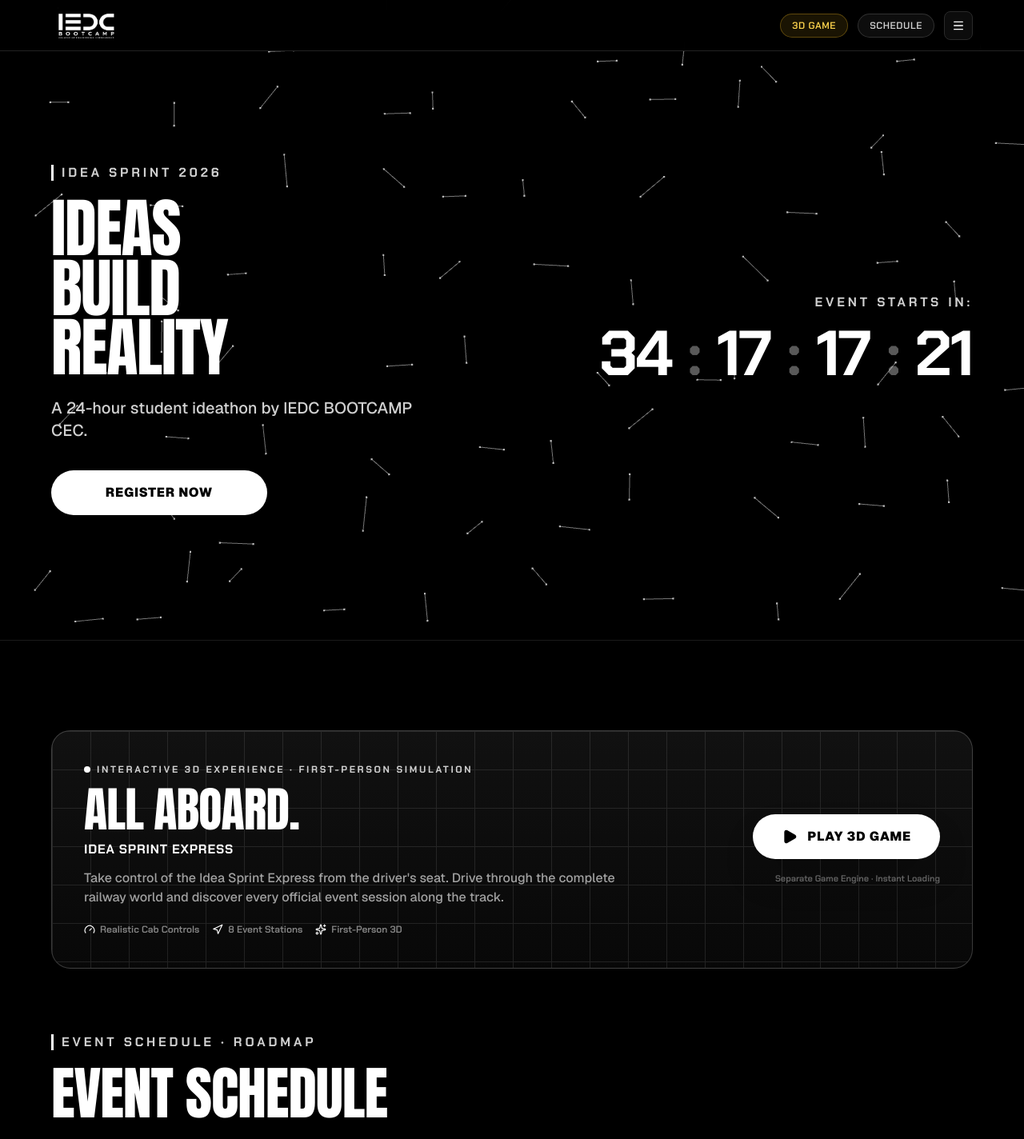
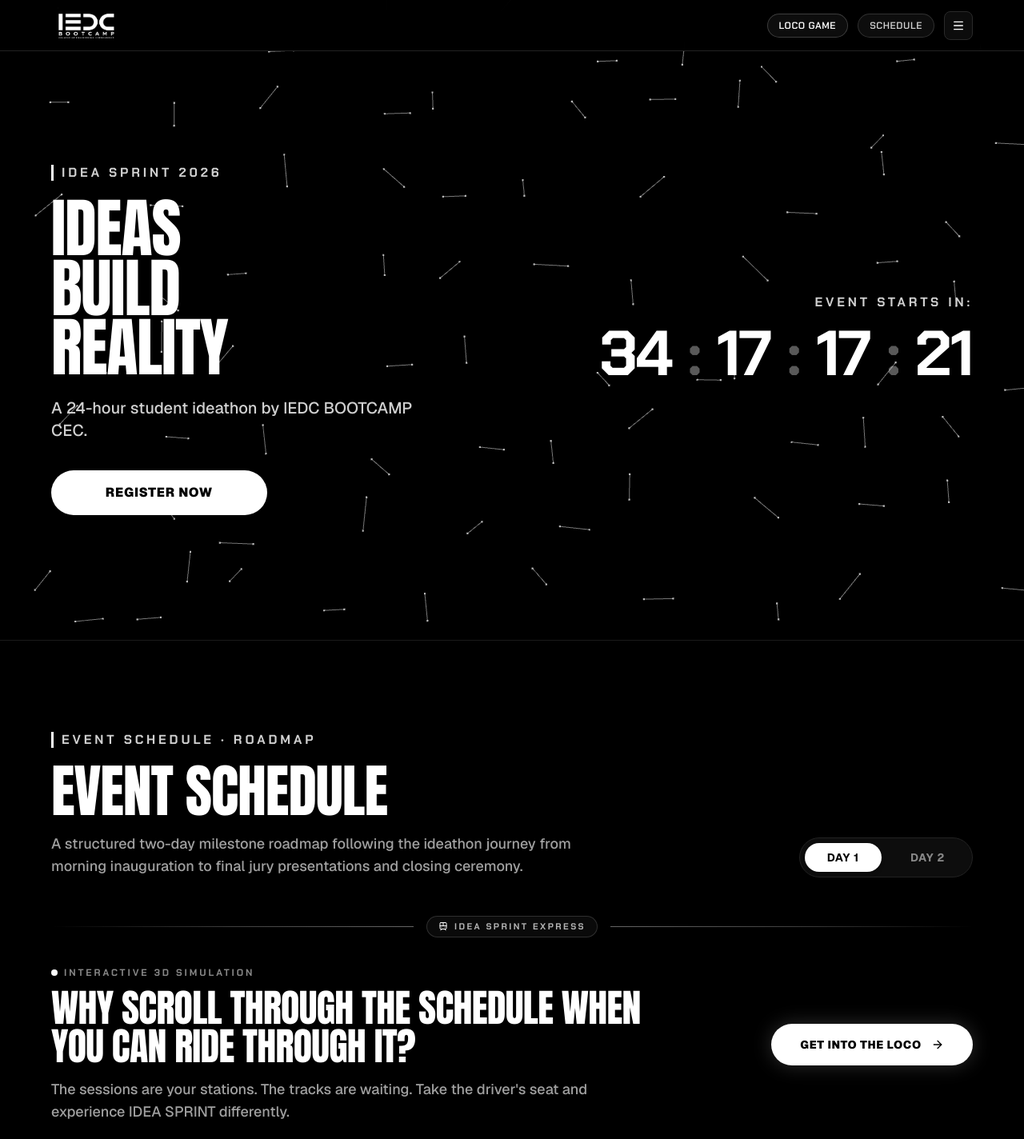
Before and after one commit to alsabithka/IEDC_Task, a React (Vite) app: page / in a window 1280 px wide. Shown: the top 1424 px of the page at 80% size. Built offline with nearby package versions, Linux system fonts and the light colour scheme.

Commit message:
feat(promo): implement sleek promotional callout under event schedule with GET INTO THE LOCO cta

```diff
--- a/src/components/layout/PanelHeader.tsx
+++ b/src/components/layout/PanelHeader.tsx
@@ -25,13 +25,13 @@ export const PanelHeader: React.FC = () => {
           <BrandEmblem className="h-8 sm:h-9 md:h-10 w-auto object-contain shrink-0 transition-transform duration-200 group-hover:scale-105" />
         </a>
 
-        {/* Right: Game & Schedule Shortcut & Compact Hamburger Menu Button */}
+        {/* Right: Loco Game & Schedule Shortcuts & Hamburger Menu Button */}
         <div className="flex items-center gap-3">
           <a
-            href="#game-menu"
-            className="hidden sm:inline-flex items-center gap-1.5 px-3.5 py-1.5 rounded-full border border-amber-400/30 bg-amber-400/10 text-xs font-mono uppercase tracking-wider text-amber-300 hover:text-white hover:bg-amber-400/20 transition-all cursor-pointer"
+            href="#/train-game"
+            className="hidden sm:inline-flex items-center gap-1.5 px-3.5 py-1.5 rounded-full border border-white/20 bg-white/5 text-xs font-mono uppercase tracking-wider text-white hover:bg-white/10 hover:border-white/40 transition-all cursor-pointer"
           >
-            3D Game
+            Loco Game
           </a>
 
           <a
@@ -67,11 +67,11 @@ export const PanelHeader: React.FC = () => {
             </div>
             <div className="flex items-center gap-2.5">
               <a
-                href="#game-menu"
+                href="#/train-game"
                 onClick={() => setMenuOpen(false)}
-                className="inline-flex items-center justify-center rounded-full border border-amber-400/40 bg-amber-400/10 text-amber-300 px-4 py-2 font-sans text-xs font-bold uppercase tracking-wider hover:bg-amber-400/20 transition-all cursor-pointer"
+                className="inline-flex items-center justify-center rounded-full border border-white/20 bg-white/5 text-white px-4 py-2 font-sans text-xs font-bold uppercase tracking-wider hover:bg-white/10 transition-all cursor-pointer"
               >
-                3D Game
+                Loco Game
               </a>
               <a
                 href="#schedule"
--- a/src/components/sections/ScheduleRoadmapSection.tsx
+++ b/src/components/sections/ScheduleRoadmapSection.tsx
@@ -1,5 +1,5 @@
 import React, { useState } from 'react'
-import { TrainGameInvitation } from './TrainGameInvitation'
+import { TrainGamePromo } from './TrainGamePromo'
 import {
   Clock,
   MapPin,
@@ -167,31 +167,14 @@ export const ScheduleRoadmapSection: React.FC<ScheduleRoadmapSectionProps> = ({
 
   return (
     <section
-      id="schedule-roadmap"
-      className="relative w-full min-h-screen bg-[#000000] text-white py-16 sm:py-24 lg:py-28 px-4 sm:px-8 lg:px-12 xl:px-16 2xl:px-20 border-t border-[#1a1a1a] select-none"
+      id="schedule"
+      className="relative w-full min-h-screen scroll-mt-16 sm:scroll-mt-20 bg-[#000000] text-white py-16 sm:py-24 lg:py-28 px-4 sm:px-8 lg:px-12 xl:px-16 2xl:px-20 border-t border-[#1a1a1a] select-none"
     >
       <div className="w-full max-w-[1720px] 2xl:max-w-[1800px] mx-auto">
         {/* ==================================================================
-            1. IDEA SPRINT EXPRESS — 3D TRAIN GAME MENU (ABOVE THE SCHEDULE)
+            1. SECTION HEADER (High-Impact Editorial Header)
             ================================================================== */}
-        <div id="game-menu" className="mb-14 sm:mb-20 scroll-mt-20">
-          <TrainGameInvitation
-            onPlayGame={
-              onPlayGame ||
-              (() => {
-                window.location.hash = '#/train-game'
-              })
-            }
-          />
-        </div>
-
-        {/* ==================================================================
-            2. SECTION HEADER (High-Impact Editorial Header)
-            ================================================================== */}
-        <div
-          id="schedule"
-          className="flex flex-col lg:flex-row lg:items-end justify-between gap-6 sm:gap-8 mb-12 sm:mb-16 lg:mb-20 scroll-mt-20"
-        >
+        <div className="flex flex-col lg:flex-row lg:items-end justify-between gap-6 sm:gap-8 mb-8 sm:mb-12">
           <div className="max-w-2xl">
             {/* Identification Label */}
             <div className="flex items-center gap-2.5 mb-3 sm:mb-4">
@@ -243,7 +226,22 @@ export const ScheduleRoadmapSection: React.FC<ScheduleRoadmapSectionProps> = ({
         </div>
 
         {/* ==================================================================
-            2. ROADMAP TRACK (Focused Road Track for Selected Day)
+            2. PROMOTIONAL TRAIN GAME CALLOUT (UNDER EVENT SCHEDULE)
+            "WHY SCROLL THROUGH THE SCHEDULE WHEN YOU CAN RIDE THROUGH IT?"
+            ================================================================== */}
+        <div className="mb-12 sm:mb-16">
+          <TrainGamePromo
+            onPlayGame={
+              onPlayGame ||
+              (() => {
+                window.location.hash = '#/train-game'
+              })
+            }
+          />
+        </div>
+
+        {/* ==================================================================
+            3. ROADMAP TRACK (Focused Road Track for Selected Day)
             ================================================================== */}
         <div className="w-full max-w-4xl mx-auto">
           {visibleDays.map((daySchedule) => (
--- /dev/null
+++ b/src/components/sections/TrainGamePromo.tsx
@@ -0,0 +1,71 @@
+import React from 'react'
+import { ArrowRight, Train } from 'lucide-react'
+
+export interface TrainGamePromoProps {
+  onPlayGame: () => void
+  className?: string
+}
+
+export const TrainGamePromo: React.FC<TrainGamePromoProps> = ({
+  onPlayGame,
+  className = '',
+}) => {
+  return (
+    <div className={`relative w-full ${className}`}>
+      {/* ── Top Attractive Railway Line Accent ── */}
+      <div className="relative flex items-center justify-between gap-4 mb-6 sm:mb-8" aria-hidden="true">
+        {/* Track Line Left */}
+        <div className="h-px flex-1 bg-gradient-to-r from-transparent via-white/25 to-white/40" />
+
+        {/* Center Railway Badge Indicator */}
+        <div className="flex items-center gap-2 px-3.5 py-1 rounded-full border border-white/15 bg-[#0a0a0a] text-white/70 text-[10px] sm:text-[11px] font-mono font-bold uppercase tracking-[0.22em] shrink-0">
+          <Train className="h-3 w-3 text-white" />
+          <span>IDEA SPRINT EXPRESS</span>
+        </div>
+
+        {/* Track Line Right */}
+        <div className="h-px flex-1 bg-gradient-to-l from-transparent via-white/25 to-white/40" />
+      </div>
+
+      {/* ── Main Editorial Content (No Enclosing Box) ── */}
+      <div className="flex flex-col lg:flex-row lg:items-center justify-between gap-6 sm:gap-10 py-1">
+        <div className="max-w-3xl">
+          {/* Eyebrow Label */}
+          <div className="flex items-center gap-2 mb-2 sm:mb-3">
+            <span className="w-2 h-2 rounded-full bg-white animate-pulse" />
+            <span className="font-mono text-[11px] sm:text-xs font-bold uppercase tracking-[0.24em] text-[#888888]">
+              INTERACTIVE 3D SIMULATION
+            </span>
+          </div>
+
+          {/* Main Headline */}
+          <h3 className="font-display font-normal uppercase text-white tracking-[-0.015em] text-2xl sm:text-3xl md:text-4xl lg:text-5xl leading-[1.02]">
+            WHY SCROLL THROUGH THE SCHEDULE WHEN YOU CAN RIDE THROUGH IT?
+          </h3>
+
+          {/* Supporting Text */}
+          <p className="mt-3 sm:mt-4 text-sm sm:text-base md:text-lg text-[#A0A0A0] font-sans font-medium leading-relaxed max-w-2xl">
+            The sessions are your stations. The tracks are waiting. Take the driver&apos;s seat and experience IDEA SPRINT differently.
+          </p>
+        </div>
+
+        {/* CTA Button: GET INTO THE LOCO → */}
+        <div className="shrink-0 pt-2 lg:pt-0">
+          <button
+            type="button"
+            onClick={onPlayGame}
+            className="group inline-flex items-center justify-center gap-3 rounded-full bg-white text-black px-7 sm:px-9 py-4 font-sans text-xs sm:text-sm font-black uppercase tracking-wider shadow-[0_0_25px_rgba(255,255,255,0.18)] hover:shadow-[0_0_35px_rgba(255,255,255,0.32)] hover:bg-[#EAEAEA] hover:scale-[1.02] active:scale-[0.98] transition-all duration-200 cursor-pointer"
+          >
+            <span>GET INTO THE LOCO</span>
+            <ArrowRight className="h-4 w-4 text-black group-hover:translate-x-1 transition-transform duration-200" />
+          </button>
+        </div>
+      </div>
+
+      {/* ── Bottom Attractive Railway Line Accent ── */}
+      <div className="h-px w-full bg-gradient-to-r from-transparent via-white/20 to-transparent mt-6 sm:mt-8" aria-hidden="true" />
+    </div>
+  )
+}
+
+export default TrainGamePromo
```
